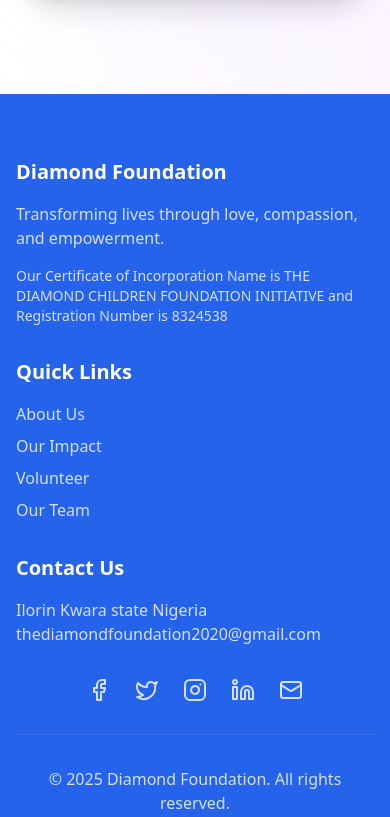
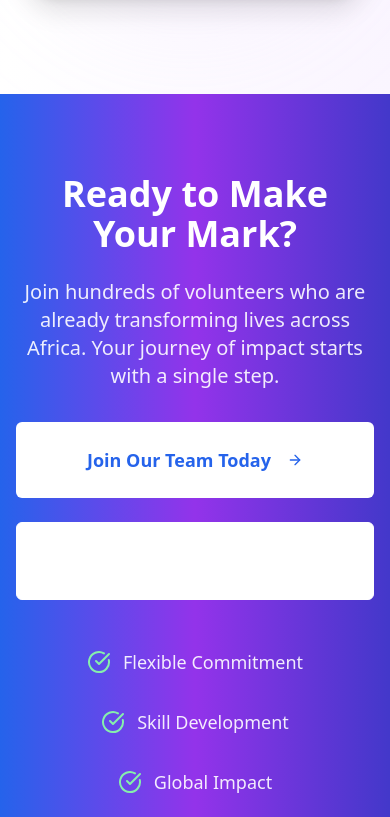
Before and after one commit to richardogundele/diamondfoundation, a React (Vite) app: page / in a window 390 px wide. Shown: the part 8587-9404 px from the top of the page. Built offline with nearby package versions, Linux system fonts and the light colour scheme.

Commit message:
Refactor: Apply consistent footer design
The AI applied the new footer design to all pages, ensuring consistency across the website.

```diff
--- a/src/components/Footer.tsx
+++ b/src/components/Footer.tsx
@@ -1,7 +1,20 @@
 
-import { Facebook, Twitter, Instagram, Linkedin, Mail } from "lucide-react";
+import { Facebook, Twitter, Instagram, Linkedin, Mail, ArrowRight, CheckCircle } from "lucide-react";
+import { Button } from "@/components/ui/button";
+import { useToast } from "@/hooks/use-toast";
 
 const Footer = () => {
+  const { toast } = useToast();
+  const volunteerFormLink = "https://docs.google.com/forms/d/e/1FAIpQLSeR9DNBg8o8yabMU7r8P0UUhEEgZG5H9pllyRmurXZwIf2wGw/viewform?usp=header";
+
+  const handleVolunteerClick = () => {
+    window.open(volunteerFormLink, "_blank");
+    toast({
+      title: "Opening application form",
+      description: "You're being redirected to our volunteer application form.",
+    });
+  };
+
   const socialLinks = [
     {
       icon: Facebook,
@@ -31,11 +44,58 @@ const Footer = () => {
   ];
 
   return (
-    <footer className="bg-blue-600 pt-16 pb-8">
+    <footer className="bg-gradient-to-r from-blue-600 via-purple-600 to-indigo-700">
+      {/* Call to Action Section */}
+      <div className="py-20">
         <div className="max-w-7xl mx-auto px-4 sm:px-6 lg:px-8">
-        <div className="grid grid-cols-1 md:grid-cols-3 gap-8 mb-8">
+          <div className="text-center text-white mb-16">
+            <h2 className="text-4xl font-bold mb-6">Ready to Make Your Mark?</h2>
+            <p className="text-white/90 text-xl mb-8 max-w-3xl mx-auto">
+              Join hundreds of volunteers who are already transforming lives across Africa.
+              Your journey of impact starts with a single step.
+            </p>
+
+            <div className="flex flex-col sm:flex-row gap-6 justify-center mb-12">
+              <Button
+                onClick={handleVolunteerClick}
+                className="bg-white text-blue-600 hover:bg-blue-50 text-lg px-8 py-6 h-auto font-semibold hover:scale-105 transition-all duration-300"
+                size="lg"
+              >
+                Join Our Team Today <ArrowRight size={20} className="ml-2" />
+              </Button>
+              <Button
+                variant="outline"
+                className="border-white text-white hover:bg-white hover:text-blue-600 text-lg px-8 py-6 h-auto font-semibold transition-all duration-300"
+                size="lg"
+                asChild
+              >
+                <a href="/contact">
+                  Have Questions? <Mail size={20} className="ml-2" />
+                </a>
+              </Button>
+            </div>
+
+            <div className="grid grid-cols-1 md:grid-cols-3 gap-8 text-white/90 mb-16">
+              <div className="flex items-center justify-center gap-3">
+                <CheckCircle size={24} className="text-green-300" />
+                <span className="text-lg">Flexible Commitment</span>
+              </div>
+              <div className="flex items-center justify-center gap-3">
+                <CheckCircle size={24} className="text-green-300" />
+                <span className="text-lg">Skill Development</span>
+              </div>
+              <div className="flex items-center justify-center gap-3">
+                <CheckCircle size={24} className="text-green-300" />
+                <span className="text-lg">Global Impact</span>
+              </div>
+            </div>
+          </div>
+
+          {/* Footer Content */}
+          <div className="border-t border-white/20 pt-16">
+            <div className="grid grid-cols-1 md:grid-cols-3 gap-8 mb-12">
               {/* About Section */}
-          <div className="space-y-4">
+              <div className="space-y-4 text-center md:text-left">
                 <h3 className="text-xl font-semibold text-white">Diamond Foundation</h3>
                 <p className="text-white/80">
                   Transforming lives through love, compassion, and empowerment.
@@ -46,7 +106,7 @@ const Footer = () => {
               </div>
 
               {/* Quick Links */}
-          <div className="space-y-4">
+              <div className="space-y-4 text-center md:text-left">
                 <h3 className="text-xl font-semibold text-white">Quick Links</h3>
                 <ul className="space-y-2">
                   <li><a href="/about" className="text-white/80 hover:text-white transition-colors">About Us</a></li>
@@ -57,7 +117,7 @@ const Footer = () => {
               </div>
 
               {/* Contact Info */}
-          <div className="space-y-4">
+              <div className="space-y-4 text-center md:text-left">
                 <h3 className="text-xl font-semibold text-white">Contact Us</h3>
                 <p className="text-white/80">
                   Ilorin Kwara state Nigeria<br />
@@ -87,6 +147,8 @@ const Footer = () => {
               <p>© {new Date().getFullYear()} Diamond Foundation. All rights reserved.</p>
             </div>
           </div>
+        </div>
+      </div>
     </footer>
   );
 };
```
Lines whose indentation alone changed are shown as unchanged.
